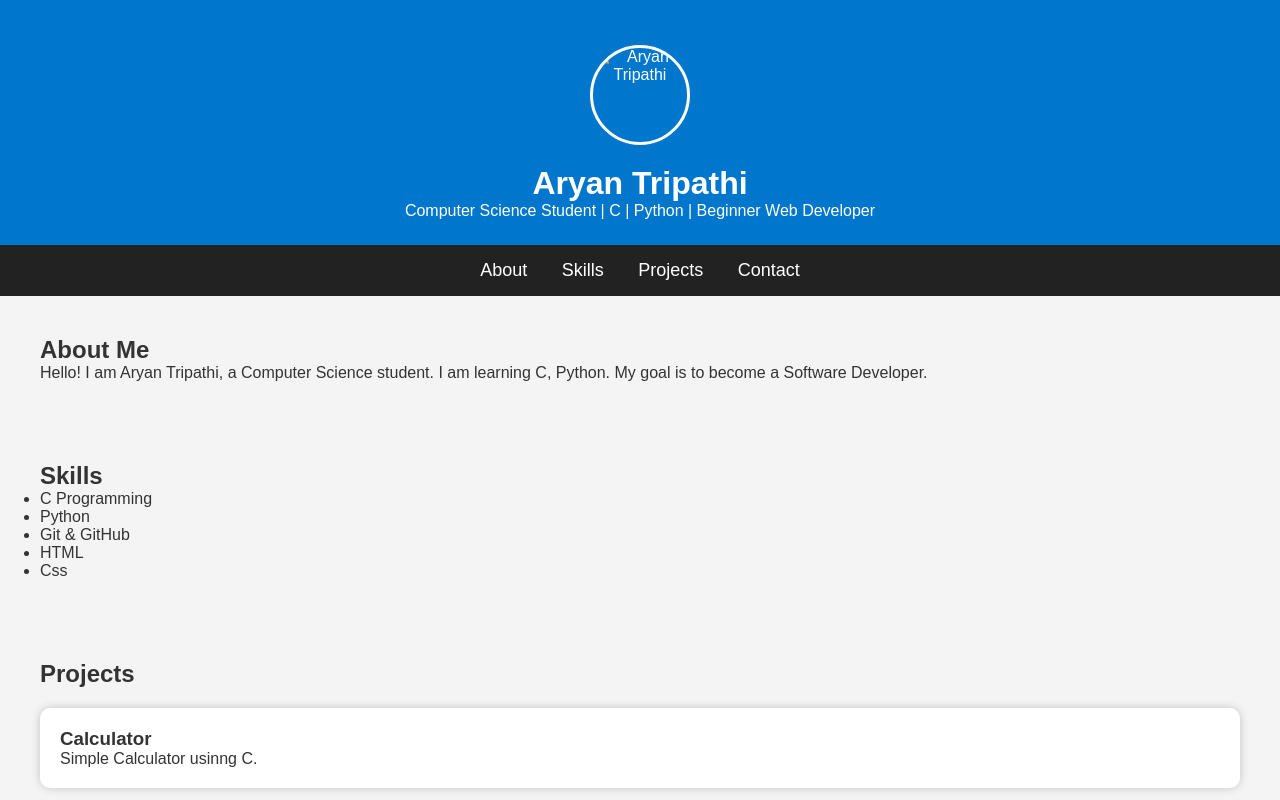
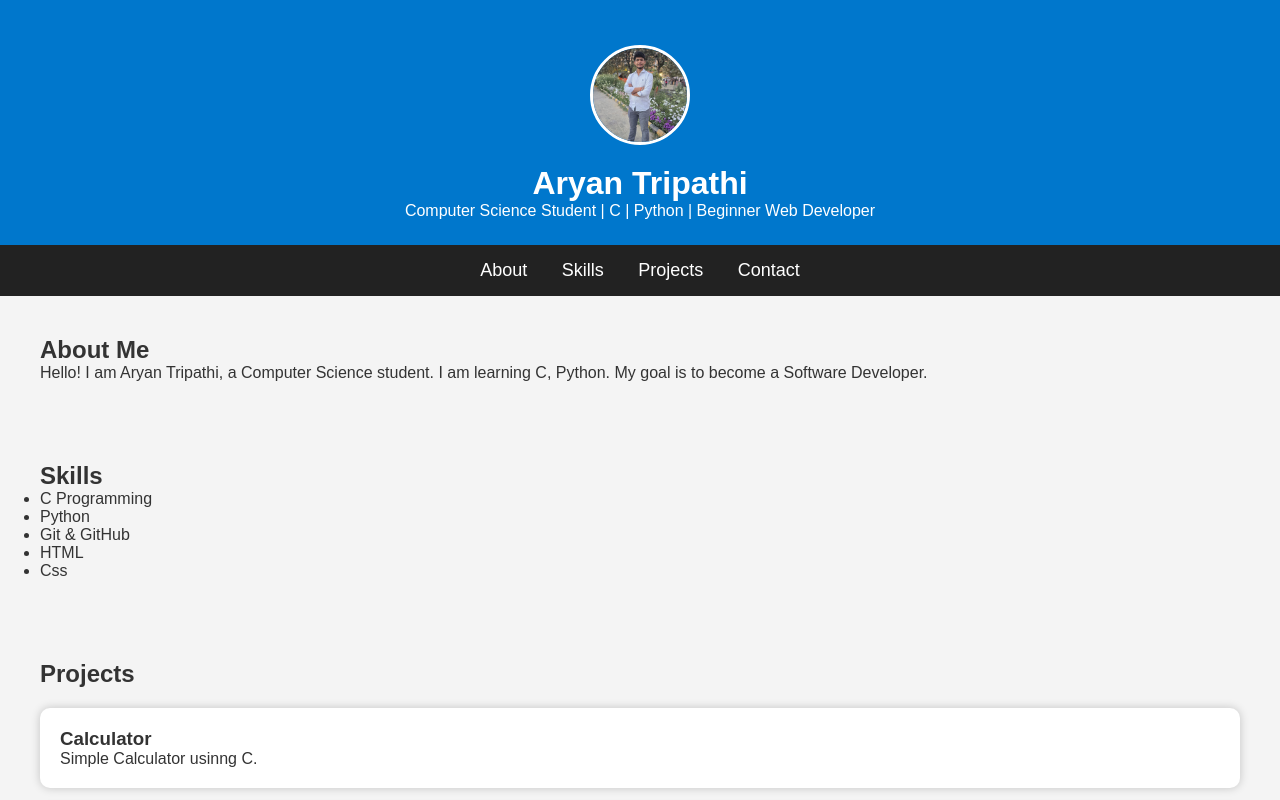
Before and after one commit to aryantripathibst9580-hub/portfolio, a plain HTML site: page index.html in a window 1280 px wide. Shown: the top 800 px of the page. Drawn offline with Linux system fonts and the light colour scheme.

Commit message:
Update index.html

```diff
--- a/index.html
+++ b/index.html
@@ -9,7 +9,7 @@
 <body>
 
 <header>
-  <img src="images/profile.jpeg" alt="Aryan Tripathi" Class="profile">
+  <img src="Profile.jpeg" alt="Aryan Tripathi" Class="profile">
     <h1>Aryan Tripathi</h1>
     <p>Computer Science Student | C | Python | Beginner Web Developer </p>
 </header>
```
